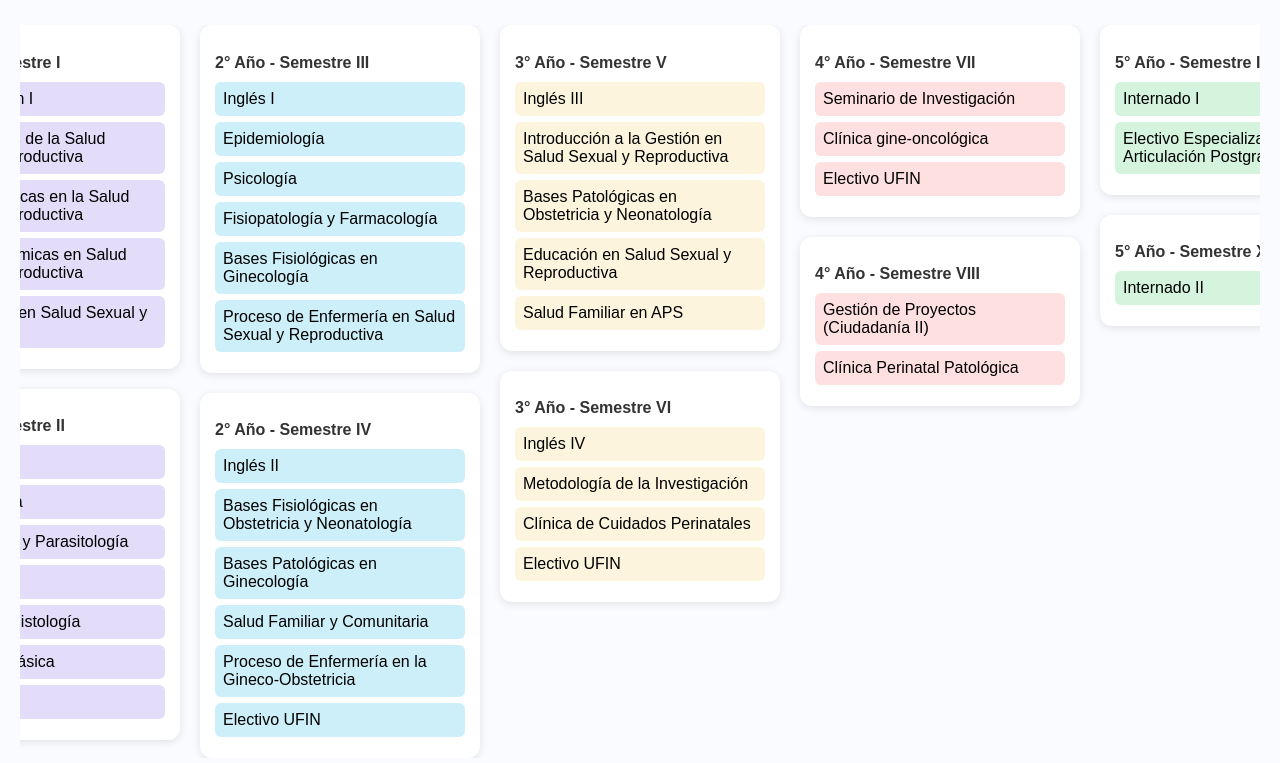
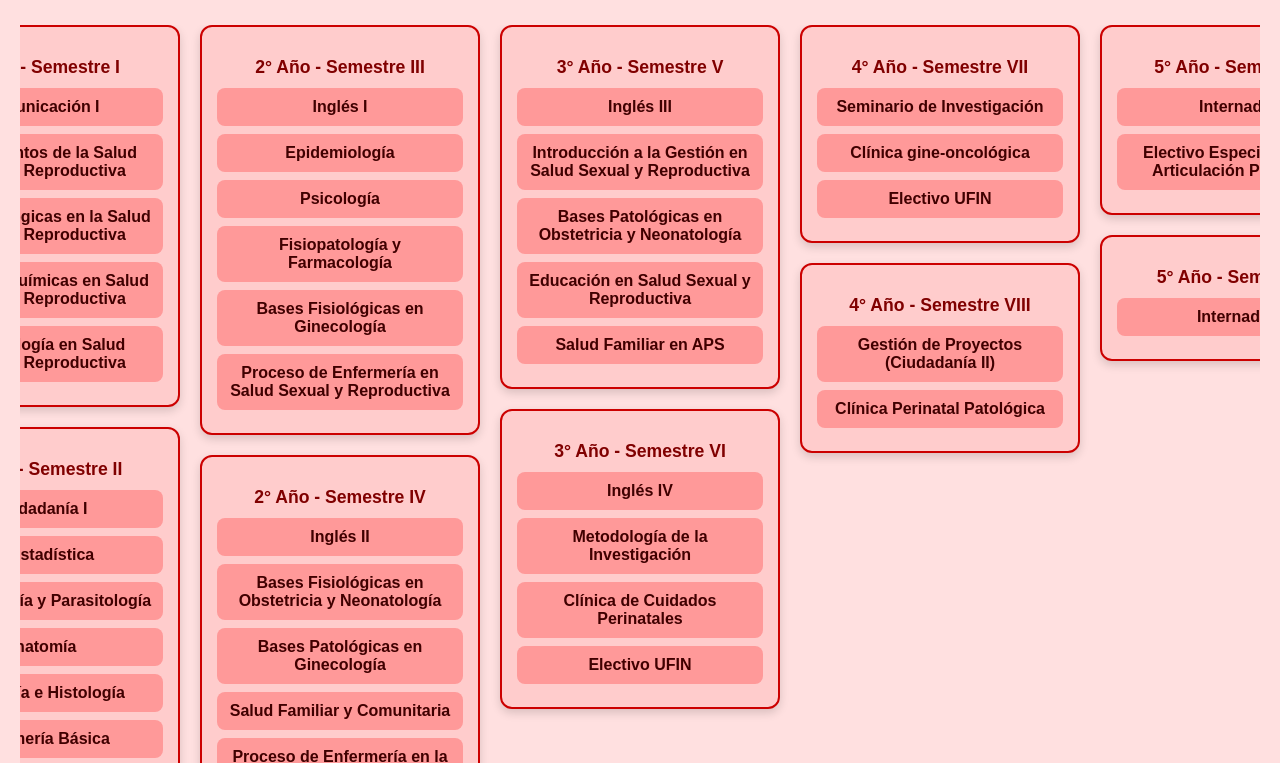
Before and after one commit to lovegatitos/malla_obstetricia_ula, a plain HTML site: page malla_por_anio_interactiva.html in a window 1280 px wide. Shown: the part 93-856 px from the top of the page. Drawn offline with Linux system fonts and the light colour scheme.

Commit message:
Update malla_por_anio_interactiva.html

```diff
--- a/malla_por_anio_interactiva.html
+++ b/malla_por_anio_interactiva.html
@@ -2,24 +2,27 @@
 <html lang="es">
 <head>
   <meta charset="UTF-8">
-  <title>Malla Curricular Interactiva - Obstetricia ULA</title>
+  <title>Malla Curricular Interactiva - Obstetricia y Puericultura - Universidad de los Lagos</title>
   <style>
     body {
       font-family: Arial, sans-serif;
-      background: #f9fbff;
+      /* Fondo rosado claro, cercano al rojo */
+      background: #FFE0E0; /* Un rosado suave */
       margin: 0;
       padding: 20px;
     }
     h1 {
       text-align: center;
       margin-bottom: 40px;
-      color: #5a2ea0;
+      /* Letras del título en rosado o rojo más oscuro */
+      color: #A00000; /* Un rojo oscuro, puedes probar con #C00000 para un rosado más oscuro */
     }
     .year-container {
       display: flex;
       gap: 20px;
       overflow-x: auto;
       justify-content: center;
+      padding-bottom: 20px; /* Espacio para la barra de desplazamiento si es necesario */
     }
     .year-column {
       display: flex;
@@ -28,113 +31,128 @@
       min-width: 280px;
     }
     .semestre {
-      background: #ffffff;
+      /* Tonalidad rojiza clara con borde rojo */
+      background: #FFCCCC; /* Un rosado rojizo claro */
+      border: 2px solid #CC0000; /* Borde rojo */
       border-radius: 12px;
-      box-shadow: 0 2px 8px rgba(0,0,0,0.1);
+      box-shadow: 0 4px 10px rgba(0,0,0,0.15); /* Sombra un poco más pronunciada */
       padding: 15px;
+      transition: all 0.3s ease;
     }
     .semestre h2 {
-      font-size: 1em;
+      font-size: 1.1em;
       margin-bottom: 10px;
-      color: #333;
+      color: #800000; /* Color de título de semestre más oscuro */
+      text-align: center;
     }
     .ramo {
-      padding: 8px;
-      margin: 6px 0;
-      border-radius: 6px;
+      padding: 10px;
+      margin: 8px 0;
+      border-radius: 8px;
       cursor: pointer;
       transition: all 0.3s ease;
+      /* Color del recuadro un poco más intenso */
+      background-color: #FF9999; /* Un rojo rosado más intenso */
+      color: #400000; /* Color de letra para ramos no completados */
+      text-align: center;
+      font-weight: bold;
+    }
+    .ramo:hover {
+      transform: translateY(-2px); /* Pequeño efecto al pasar el mouse */
+      box-shadow: 0 2px 6px rgba(0,0,0,0.2);
     }
     .ramo.completed {
-      background-color: #8be29a !important;
-      font-weight: bold;
-      color: #064d1a;
+      /* Cuando es cliqueado y completado */
+      background-color: #800080 !important; /* Morado */
+      color: #FFFFFF; /* Letras blancas para contraste */
+      text-decoration: line-through; /* Rayado a la mitad */
+      font-weight: normal; /* Vuelve a normal el peso de la fuente */
     }
   </style>
 </head>
 <body>
 
-<h1>Malla Curricular Interactiva - Obstetricia ULA</h1>
+<h1>Obstetricia y Puericultura - Universidad de los Lagos</h1>
 <div class="year-container">
 <div class="year-column">
 <div class="semestre">
   <h2>1° Año - Semestre I</h2>
-  <div class="ramo" style="background-color: #e4ddfa;" onclick="this.classList.toggle('completed')">Comunicación I</div>
-  <div class="ramo" style="background-color: #e4ddfa;" onclick="this.classList.toggle('completed')">Fundamentos de la Salud Sexual y Reproductiva</div>
-  <div class="ramo" style="background-color: #e4ddfa;" onclick="this.classList.toggle('completed')">Bases Biológicas en la Salud Sexual y Reproductiva</div>
-  <div class="ramo" style="background-color: #e4ddfa;" onclick="this.classList.toggle('completed')">Bases Bioquímicas en Salud Sexual y Reproductiva</div>
-  <div class="ramo" style="background-color: #e4ddfa;" onclick="this.classList.toggle('completed')">Antropología en Salud Sexual y Reproductiva</div>
+  <div class="ramo" onclick="this.classList.toggle('completed')">Comunicación I</div>
+  <div class="ramo" onclick="this.classList.toggle('completed')">Fundamentos de la Salud Sexual y Reproductiva</div>
+  <div class="ramo" onclick="this.classList.toggle('completed')">Bases Biológicas en la Salud Sexual y Reproductiva</div>
+  <div class="ramo" onclick="this.classList.toggle('completed')">Bases Bioquímicas en Salud Sexual y Reproductiva</div>
+  <div class="ramo" onclick="this.classList.toggle('completed')">Antropología en Salud Sexual y Reproductiva</div>
 </div>
 <div class="semestre">
   <h2>1° Año - Semestre II</h2>
-  <div class="ramo" style="background-color: #e4ddfa;" onclick="this.classList.toggle('completed')">Ciudadanía I</div>
-  <div class="ramo" style="background-color: #e4ddfa;" onclick="this.classList.toggle('completed')">Bioestadística</div>
-  <div class="ramo" style="background-color: #e4ddfa;" onclick="this.classList.toggle('completed')">Microbiología y Parasitología</div>
-  <div class="ramo" style="background-color: #e4ddfa;" onclick="this.classList.toggle('completed')">Anatomía</div>
-  <div class="ramo" style="background-color: #e4ddfa;" onclick="this.classList.toggle('completed')">Fisiología e Histología</div>
-  <div class="ramo" style="background-color: #e4ddfa;" onclick="this.classList.toggle('completed')">Enfermería Básica</div>
-  <div class="ramo" style="background-color: #e4ddfa;" onclick="this.classList.toggle('completed')">Electivo UFIN</div>
+  <div class="ramo" onclick="this.classList.toggle('completed')">Ciudadanía I</div>
+  <div class="ramo" onclick="this.classList.toggle('completed')">Bioestadística</div>
+  <div class="ramo" onclick="this.classList.toggle('completed')">Microbiología y Parasitología</div>
+  <div class="ramo" onclick="this.classList.toggle('completed')">Anatomía</div>
+  <div class="ramo" onclick="this.classList.toggle('completed')">Fisiología e Histología</div>
+  <div class="ramo" onclick="this.classList.toggle('completed')">Enfermería Básica</div>
+  <div class="ramo" onclick="this.classList.toggle('completed')">Electivo UFIN</div>
 </div>
 </div>
 <div class="year-column">
 <div class="semestre">
   <h2>2° Año - Semestre III</h2>
-  <div class="ramo" style="background-color: #cdeff9;" onclick="this.classList.toggle('completed')">Inglés I</div>
-  <div class="ramo" style="background-color: #cdeff9;" onclick="this.classList.toggle('completed')">Epidemiología</div>
-  <div class="ramo" style="background-color: #cdeff9;" onclick="this.classList.toggle('completed')">Psicología</div>
-  <div class="ramo" style="background-color: #cdeff9;" onclick="this.classList.toggle('completed')">Fisiopatología y Farmacología</div>
-  <div class="ramo" style="background-color: #cdeff9;" onclick="this.classList.toggle('completed')">Bases Fisiológicas en Ginecología</div>
-  <div class="ramo" style="background-color: #cdeff9;" onclick="this.classList.toggle('completed')">Proceso de Enfermería en Salud Sexual y Reproductiva</div>
+  <div class="ramo" onclick="this.classList.toggle('completed')">Inglés I</div>
+  <div class="ramo" onclick="this.classList.toggle('completed')">Epidemiología</div>
+  <div class="ramo" onclick="this.classList.toggle('completed')">Psicología</div>
+  <div class="ramo" onclick="this.classList.toggle('completed')">Fisiopatología y Farmacología</div>
+  <div class="ramo" onclick="this.classList.toggle('completed')">Bases Fisiológicas en Ginecología</div>
+  <div class="ramo" onclick="this.classList.toggle('completed')">Proceso de Enfermería en Salud Sexual y Reproductiva</div>
 </div>
 <div class="semestre">
   <h2>2° Año - Semestre IV</h2>
-  <div class="ramo" style="background-color: #cdeff9;" onclick="this.classList.toggle('completed')">Inglés II</div>
-  <div class="ramo" style="background-color: #cdeff9;" onclick="this.classList.toggle('completed')">Bases Fisiológicas en Obstetricia y Neonatología</div>
-  <div class="ramo" style="background-color: #cdeff9;" onclick="this.classList.toggle('completed')">Bases Patológicas en Ginecología</div>
-  <div class="ramo" style="background-color: #cdeff9;" onclick="this.classList.toggle('completed')">Salud Familiar y Comunitaria</div>
-  <div class="ramo" style="background-color: #cdeff9;" onclick="this.classList.toggle('completed')">Proceso de Enfermería en la Gineco-Obstetricia</div>
-  <div class="ramo" style="background-color: #cdeff9;" onclick="this.classList.toggle('completed')">Electivo UFIN</div>
+  <div class="ramo" onclick="this.classList.toggle('completed')">Inglés II</div>
+  <div class="ramo" onclick="this.classList.toggle('completed')">Bases Fisiológicas en Obstetricia y Neonatología</div>
+  <div class="ramo" onclick="this.classList.toggle('completed')">Bases Patológicas en Ginecología</div>
+  <div class="ramo" onclick="this.classList.toggle('completed')">Salud Familiar y Comunitaria</div>
+  <div class="ramo" onclick="this.classList.toggle('completed')">Proceso de Enfermería en la Gineco-Obstetricia</div>
+  <div class="ramo" onclick="this.classList.toggle('completed')">Electivo UFIN</div>
 </div>
 </div>
 <div class="year-column">
 <div class="semestre">
   <h2>3° Año - Semestre V</h2>
-  <div class="ramo" style="background-color: #fcf4dd;" onclick="this.classList.toggle('completed')">Inglés III</div>
-  <div class="ramo" style="background-color: #fcf4dd;" onclick="this.classList.toggle('completed')">Introducción a la Gestión en Salud Sexual y Reproductiva</div>
-  <div class="ramo" style="background-color: #fcf4dd;" onclick="this.classList.toggle('completed')">Bases Patológicas en Obstetricia y Neonatología</div>
-  <div class="ramo" style="background-color: #fcf4dd;" onclick="this.classList.toggle('completed')">Educación en Salud Sexual y Reproductiva</div>
-  <div class="ramo" style="background-color: #fcf4dd;" onclick="this.classList.toggle('completed')">Salud Familiar en APS</div>
+  <div class="ramo" onclick="this.classList.toggle('completed')">Inglés III</div>
+  <div class="ramo" onclick="this.classList.toggle('completed')">Introducción a la Gestión en Salud Sexual y Reproductiva</div>
+  <div class="ramo" onclick="this.classList.toggle('completed')">Bases Patológicas en Obstetricia y Neonatología</div>
+  <div class="ramo" onclick="this.classList.toggle('completed')">Educación en Salud Sexual y Reproductiva</div>
+  <div class="ramo" onclick="this.classList.toggle('completed')">Salud Familiar en APS</div>
 </div>
 <div class="semestre">
   <h2>3° Año - Semestre VI</h2>
-  <div class="ramo" style="background-color: #fcf4dd;" onclick="this.classList.toggle('completed')">Inglés IV</div>
-  <div class="ramo" style="background-color: #fcf4dd;" onclick="this.classList.toggle('completed')">Metodología de la Investigación</div>
-  <div class="ramo" style="background-color: #fcf4dd;" onclick="this.classList.toggle('completed')">Clínica de Cuidados Perinatales</div>
-  <div class="ramo" style="background-color: #fcf4dd;" onclick="this.classList.toggle('completed')">Electivo UFIN</div>
+  <div class="ramo" onclick="this.classList.toggle('completed')">Inglés IV</div>
+  <div class="ramo" onclick="this.classList.toggle('completed')">Metodología de la Investigación</div>
+  <div class="ramo" onclick="this.classList.toggle('completed')">Clínica de Cuidados Perinatales</div>
+  <div class="ramo" onclick="this.classList.toggle('completed')">Electivo UFIN</div>
 </div>
 </div>
 <div class="year-column">
 <div class="semestre">
   <h2>4° Año - Semestre VII</h2>
-  <div class="ramo" style="background-color: #ffe0e0;" onclick="this.classList.toggle('completed')">Seminario de Investigación</div>
-  <div class="ramo" style="background-color: #ffe0e0;" onclick="this.classList.toggle('completed')">Clínica gine-oncológica</div>
-  <div class="ramo" style="background-color: #ffe0e0;" onclick="this.classList.toggle('completed')">Electivo UFIN</div>
+  <div class="ramo" onclick="this.classList.toggle('completed')">Seminario de Investigación</div>
+  <div class="ramo" onclick="this.classList.toggle('completed')">Clínica gine-oncológica</div>
+  <div class="ramo" onclick="this.classList.toggle('completed')">Electivo UFIN</div>
 </div>
 <div class="semestre">
   <h2>4° Año - Semestre VIII</h2>
-  <div class="ramo" style="background-color: #ffe0e0;" onclick="this.classList.toggle('completed')">Gestión de Proyectos (Ciudadanía II)</div>
-  <div class="ramo" style="background-color: #ffe0e0;" onclick="this.classList.toggle('completed')">Clínica Perinatal Patológica</div>
+  <div class="ramo" onclick="this.classList.toggle('completed')">Gestión de Proyectos (Ciudadanía II)</div>
+  <div class="ramo" onclick="this.classList.toggle('completed')">Clínica Perinatal Patológica</div>
 </div>
 </div>
 <div class="year-column">
 <div class="semestre">
   <h2>5° Año - Semestre IX</h2>
-  <div class="ramo" style="background-color: #d4f4dd;" onclick="this.classList.toggle('completed')">Internado I</div>
-  <div class="ramo" style="background-color: #d4f4dd;" onclick="this.classList.toggle('completed')">Electivo Especialización / Articulación Postgrado</div>
+  <div class="ramo" onclick="this.classList.toggle('completed')">Internado I</div>
+  <div class="ramo" onclick="this.classList.toggle('completed')">Electivo Especialización / Articulación Postgrado</div>
 </div>
 <div class="semestre">
   <h2>5° Año - Semestre X</h2>
-  <div class="ramo" style="background-color: #d4f4dd;" onclick="this.classList.toggle('completed')">Internado II</div>
+  <div class="ramo" onclick="this.classList.toggle('completed')">Internado II</div>
 </div>
 </div>
 
```
